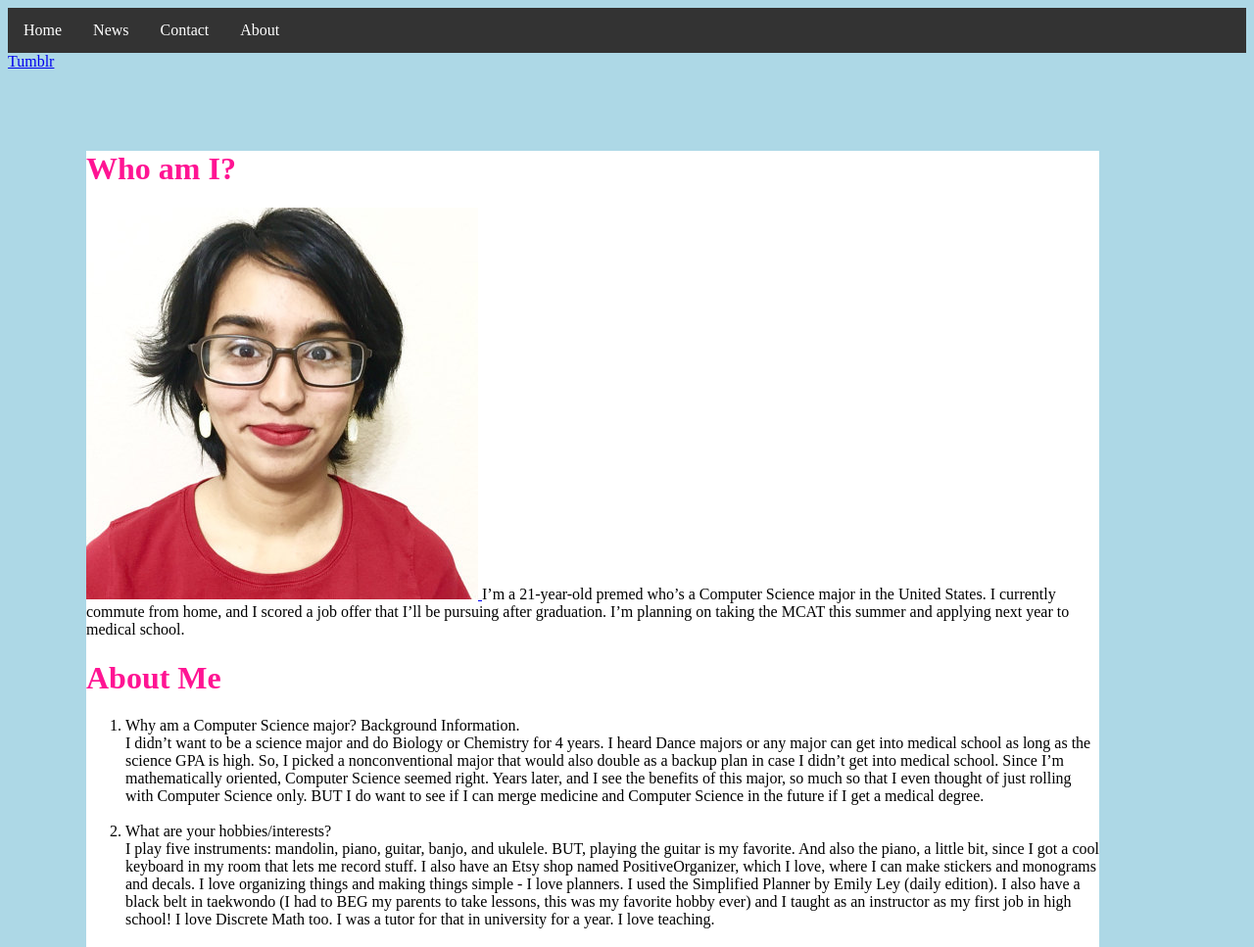
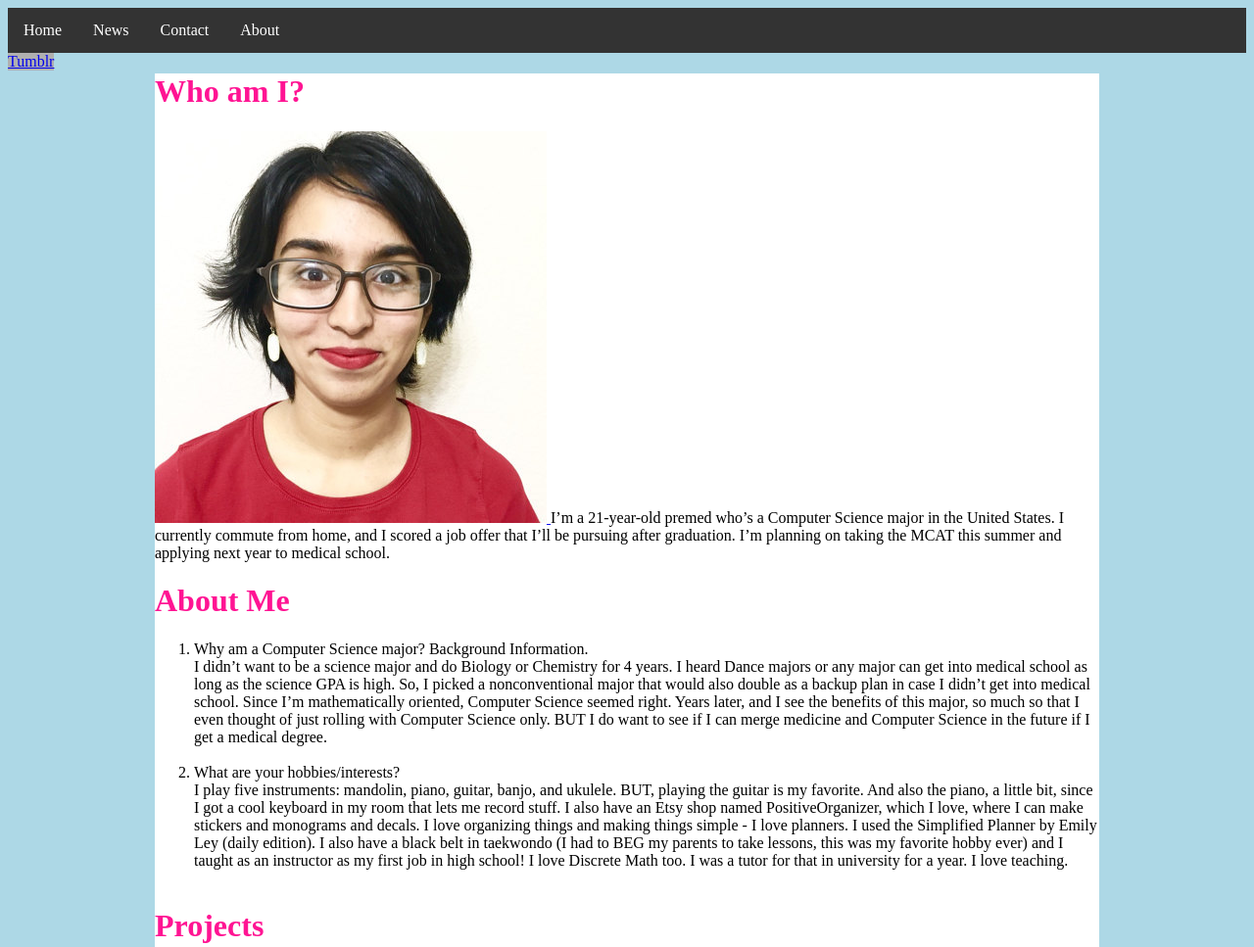
Before and after one commit to amberhasan/amberhasan.github.io, a plain HTML site: page index.html in a window 1280 px wide. Shown: the top 967 px of the page at 98% size. Drawn offline with Linux system fonts and the light colour scheme.

Commit message:
Update component.css

```diff
--- a/css/component.css
+++ b/css/component.css
@@ -40,12 +40,11 @@ p {
 
 #main {
     background-color: white;
-    margin-top: 100px;
-    margin-bottom: 100px;
     margin-right: 150px;
-    margin-left: 80px;
+    margin-left: 150px;
 }
 
 #left nav{
+    background-color: #B0B0B0;
     float: left;
 }
```
